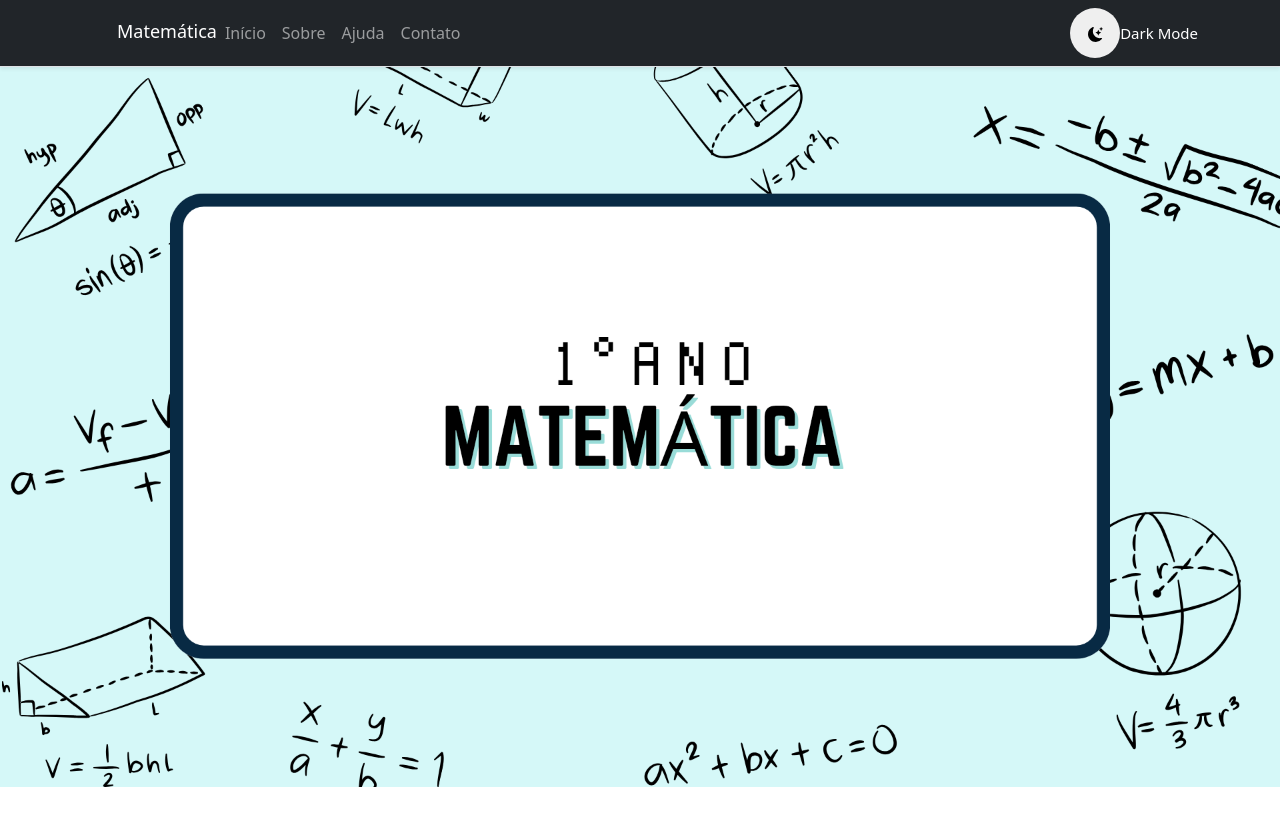
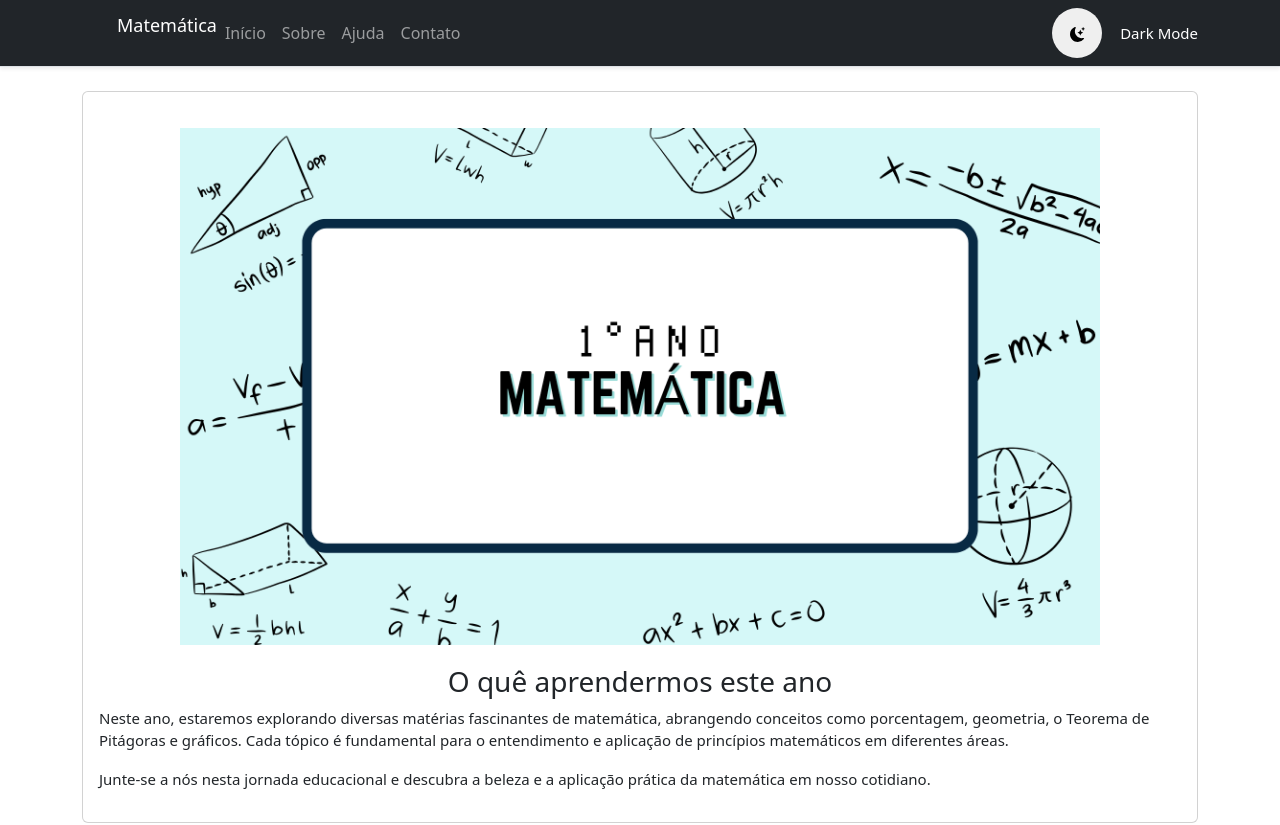
Before and after one commit to leonardoMartinsB/PW---LocalStorage-Matematica, a plain HTML site: page index.html in a window 1280 px wide. Shown: the top 825 px of the page. Drawn offline with nearby package versions, Linux system fonts and the light colour scheme.

Commit message:
Update index.html

```diff
--- a/index.html
+++ b/index.html
@@ -1,3 +1,4 @@
+
 <!DOCTYPE html>
 <html lang="pt-br">
 <head>
@@ -8,14 +9,14 @@
 
     <link rel="stylesheet" href="css/style.css">
 
-    <title> Site Dark mode | Matemática </title>
+    <title>Site Dark mode | Matemática</title>
 
 </head>
 <body>
     <div class="d-flex flex-column wrapper">
         <nav class="navbar navbar-expand-lg navbar-dark bg-dark border-bottom shadow-sm">
             <div class="container">
-                <p style="margin-left:35px; font-size:18px; color: white; height:15px;" >Matemática</p>
+                <p style="margin-left:35px; font-size:18px; color: white; line-height: 15px;">Matemática</p>
                 <button class="navbar-toggler" type="button" data-bs-toggle="collapse" data-bs-target="#navbarSupportedContent" aria-controls="navbarSupportedContent" aria-expanded="false" aria-label="Toggle navigation">
                     <span class="navbar-toggler-icon"></span>
                 </button>
@@ -34,32 +35,43 @@
                             <a class="nav-link" href="#">Contato</a>
                         </li>
                     </ul>
-                <center>
-
+                    <div class="text-center">
                         <button class="theme-switch" id="theme-switch">
-
                             <svg xmlns="http://www.w3.org/2000/svg" width="15" height="15" fill="currentColor" class="bi bi-moon-stars-fill" viewBox="0 0 16 16">
   <path d="M6 .278a.768.768 0 0 1 .08.858 7.208 7.208 0 0 0-.878 3.46c0 4.021 3.278 7.277 7.318 7.277.527 0 1.04-.055 1.533-.16a.787.787 0 0 1 .81.316.733.733 0 0 1-.031.893A8.349 8.349 0 0 1 8.344 16C3.734 16 0 12.286 0 7.71 0 4.266 2.114 1.312 5.124.06A.752.752 0 0 1 6 .278"/>
   <path d="M10.794 3.148a.217.217 0 0 1 .412 0l.387 1.162c.173.518.579.924 1.097 1.097l1.162.387a.217.217 0 0 1 0 .412l-1.162.387a1.734 1.734 0 0 0-1.097 1.097l-.387 1.162a.217.217 0 0 1-.412 0l-.387-1.162A1.734 1.734 0 0 0 9.31 6.593l-1.162-.387a.217.217 0 0 1 0-.412l1.162-.387a1.734 1.734 0 0 0 1.097-1.097l.387-1.162zM13.863.099a.145.145 0 0 1 .274 0l.258.774c.115.346.386.617.732.732l.774.258a.145.145 0 0 1 0 .274l-.774.258a1.156 1.156 0 0 0-.732.732l-.258.774a.145.145 0 0 1-.274 0l-.258-.774a1.156 1.156 0 0 0-.732-.732l-.774-.258a.145.145 0 0 1 0-.274l.774-.258c.346-.115.617-.386.732-.732L13.863.1z"/>
 </svg>
                         </button>
-
-
-  </center>
-  <center>
-       <small>Dark Mode</small>
-  </center>
+                        <small>ㅤDark Mode</small>
+                    </div>
+                </div>
+            </div>
+        </nav><br>
 
 
 
+<div class="container">
+    <div class="row">
+        <div class="col-12">
+            <div class="card">
+                <div class="card-body">
+                    <img src="imagem/principal.png" alt="" style="max-width: 85%; display: block; margin: 20px auto;">
+                    <h3 align="center">O quê aprendermos este ano</h3>
+                    <p>
+                        Neste ano, estaremos explorando diversas matérias fascinantes de matemática,
+                        abrangendo conceitos como porcentagem, geometria, o Teorema de Pitágoras e gráficos.
+                        Cada tópico é fundamental para o entendimento e aplicação de princípios matemáticos
+                        em diferentes áreas.
+                    </p>
+                    <p>
+                        Junte-se a nós nesta jornada educacional e descubra a beleza e a aplicação prática
+                        da matemática em nosso cotidiano.
+                    </p>
                 </div>
             </div>
-        </nav>
-
-      <img src="imagem/principal.png" alt=""><br><br><br>
-
-
-
+        </div>
+    </div>
+</div><br><br>
 
         <div class="container">
             <div class="row">
@@ -74,13 +86,12 @@
                         </div>
                     </div><br><br>
                 </div>
+            </div>
 
-
-      <div class="container">
             <div class="row">
                 <div class="col-12">
                     <div class="card"><br>
-                        <h2 align="center">Geométria</h2>
+                        <h2 align="center">Geometria</h2>
                         <div class="card-body">
                             <img src="imagem/geometria.jpg" class="img-fluid"><br><br>
                             <h4 align="center">
@@ -89,8 +100,8 @@
                         </div>
                     </div><br><br>
                 </div>
+            </div>
 
-             <div class="container">
             <div class="row">
                 <div class="col-12">
                     <div class="card"><br>
@@ -103,8 +114,8 @@
                         </div>
                     </div><br><br>
                 </div>
+            </div>
 
-             <div class="container">
             <div class="row">
                 <div class="col-12">
                     <div class="card"><br>
@@ -117,29 +128,24 @@
                         </div>
                     </div><br><br><br>
                 </div>
+            </div>
+        </div>
 
         <footer class="container-fluid bg-dark text-white py-3">
             <div class="row">
                 <div class="col-md-4">
-
-
-
                     <h3>Sobre Nós</h3><br>
-
                     <p>Somos alunos da Etec Fernando Prestes extensão Fatec - Sorocaba-SP</p>
-
                 </div>
-  <div class="row">
-    <div class="col-12 text-center">
+                <div class="col-md-8 text-center">
                     <p>© 2023 Todos os direitos reservados.</p>
                 </div>
             </div>
         </footer>
+    </div>
 
     <script src="https://code.jquery.com/jquery-3.6.0.min.js"></script>
     <script src="https://cdn.jsdelivr.net/npm/bootstrap@5.3.2/dist/js/bootstrap.bundle.min.js" integrity="sha384-C6RzsynM9kWDrMNeT87bh95OGNyZPhcTNXj1NW7RuBCsyN/o0jlpcV8Qyq46cDfL" crossorigin="anonymous"></script>
-
-
 
     <script src="js/script.js"></script>
 
```
Lines whose indentation alone changed are shown as unchanged.
